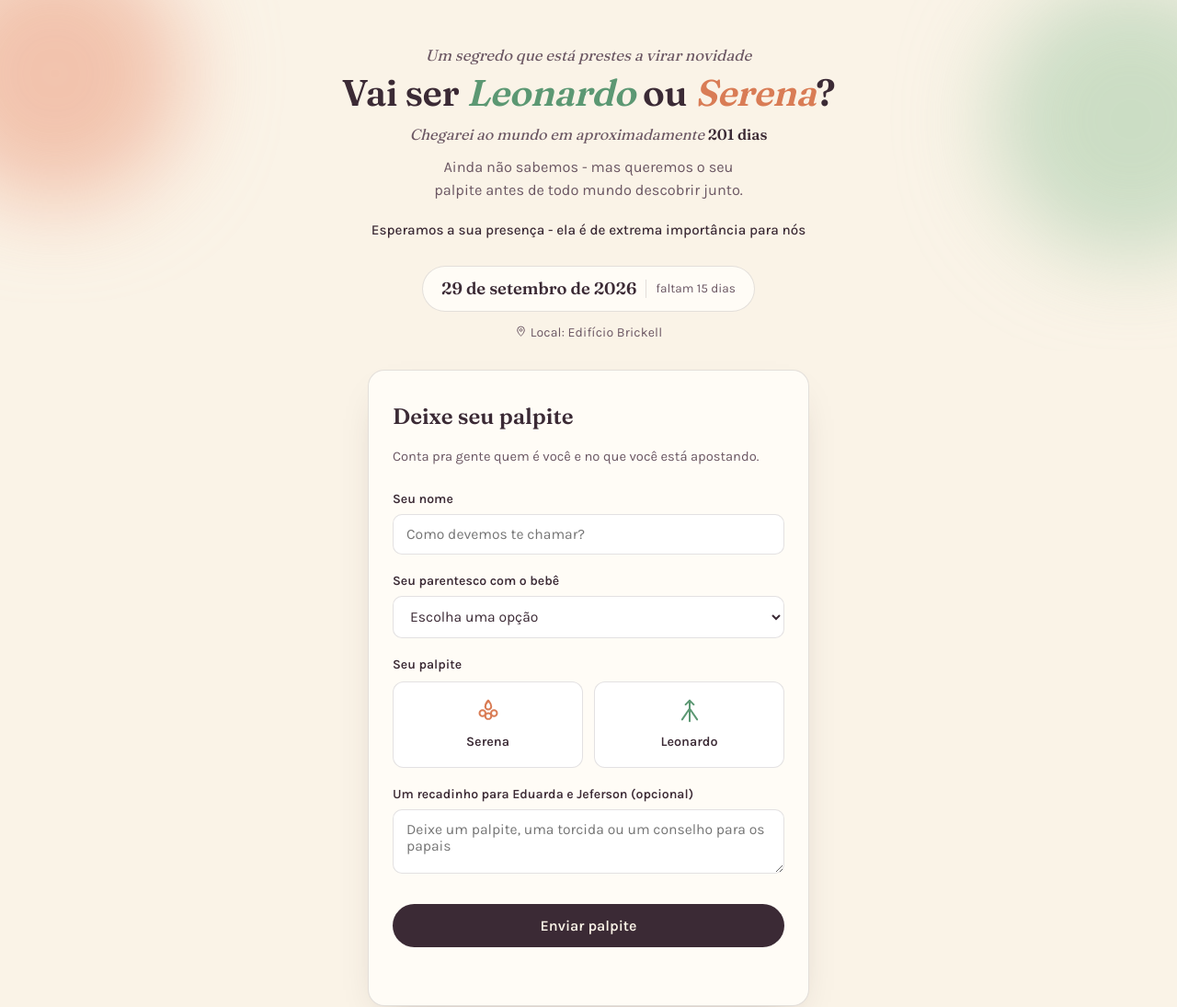
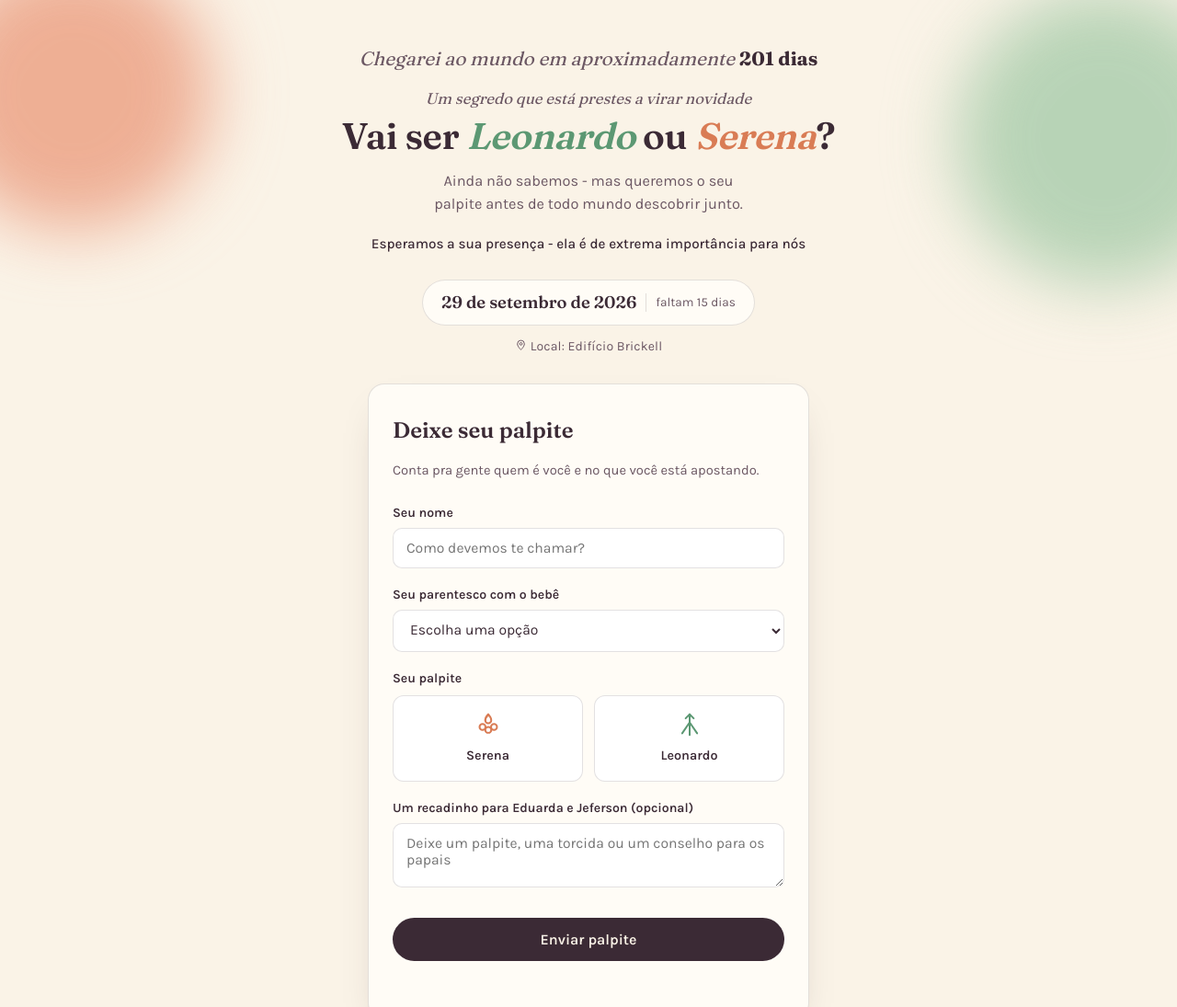
Before and after one commit to JeferLemes/MeninoOuMenina, a website: page index.html in a window 1280 px wide. Shown: the top 1095 px of the page at 92% size. Drawn offline with Linux system fonts and the light colour scheme; no server answers.

Commit message:
Update index.html

```diff
--- a/index.html
+++ b/index.html
@@ -52,31 +52,47 @@
   .blob{
     position:absolute;
     border-radius:50%;
-    filter:blur(48px);
+    filter:blur(36px); /* Blur reduzido para a cor destacar mais */
     mix-blend-mode:multiply;
     opacity:0;
     transform:scale(.6);
   }
   .blob-rose{
-    width:280px; height:280px;
+    width:300px; height:300px;
     background:var(--rose);
-    top:-60px; left:-80px;
+    top:-50px; left:-70px;
     animation:bloom 1.6s ease-out .1s forwards;
   }
   .blob-blue{
-    width:300px; height:300px;
+    width:320px; height:320px;
     background:var(--blue);
-    top:-20px; right:-100px;
+    top:-10px; right:-80px;
     animation:bloom 1.6s ease-out .35s forwards;
   }
   @keyframes bloom{
-    to{opacity:.55; transform:scale(1);}
+    to{opacity:.78; transform:scale(1);} /* Opacidade aumentada de 0.55 para 0.78 */
   }
   @media (prefers-reduced-motion:reduce){
-    .blob{animation:none; opacity:.4; transform:scale(1);}
+    .blob{animation:none; opacity:.6; transform:scale(1);}
   }
 
   .hero-content{position:relative; z-index:1;}
+
+  /* Frase no topo com destaque e fonte maior */
+  .birth-note{
+    margin-top:0;
+    margin-bottom:16px;
+    font-family:'Fraunces',serif;
+    font-style:italic;
+    font-size:1.3rem; /* Fonte maior */
+    color:var(--ink-soft);
+  }
+  .birth-note strong{
+    color:var(--ink);
+    font-style:normal;
+    font-weight:700;
+  }
+
   .kicker{
     font-family:'Fraunces',serif;
     font-style:italic;
@@ -93,22 +109,8 @@
   .hero h1 em.c-leo{color:var(--blue-deep);}
   .hero h1 em.c-serena{color:var(--rose-deep);}
 
-  .birth-note{
-    margin-top:10px;
-    margin-bottom:12px;
-    font-family:'Fraunces',serif;
-    font-style:italic;
-    font-size:1.02rem;
-    color:var(--ink-soft);
-  }
-  .birth-note strong{
-    color:var(--ink);
-    font-style:normal;
-    font-weight:600;
-  }
-
   .hero p.sub{
-    margin-top:12px;
+    margin-top:14px;
     color:var(--ink-soft);
     font-size:1.02rem;
     max-width:38ch;
@@ -352,10 +354,11 @@
   <div class="blob blob-rose"></div>
   <div class="blob blob-blue"></div>
   <div class="hero-content">
+    <p class="birth-note">Chegarei ao mundo em aproximadamente <strong id="birthCountdown">...</strong></p>
+
     <div class="kicker">Um segredo que está prestes a virar novidade</div>
     <h1>Vai ser <em class="c-leo">Leonardo</em> ou <em class="c-serena">Serena</em>?</h1>
 
-    <p class="birth-note">Chegarei ao mundo em aproximadamente <strong id="birthCountdown">...</strong></p>
     <p class="sub">Ainda não sabemos - mas queremos o seu palpite antes de todo mundo descobrir junto.</p>
 
     <p class="presence-note">Esperamos a sua presença - ela é de extrema importância para nós</p>
```
